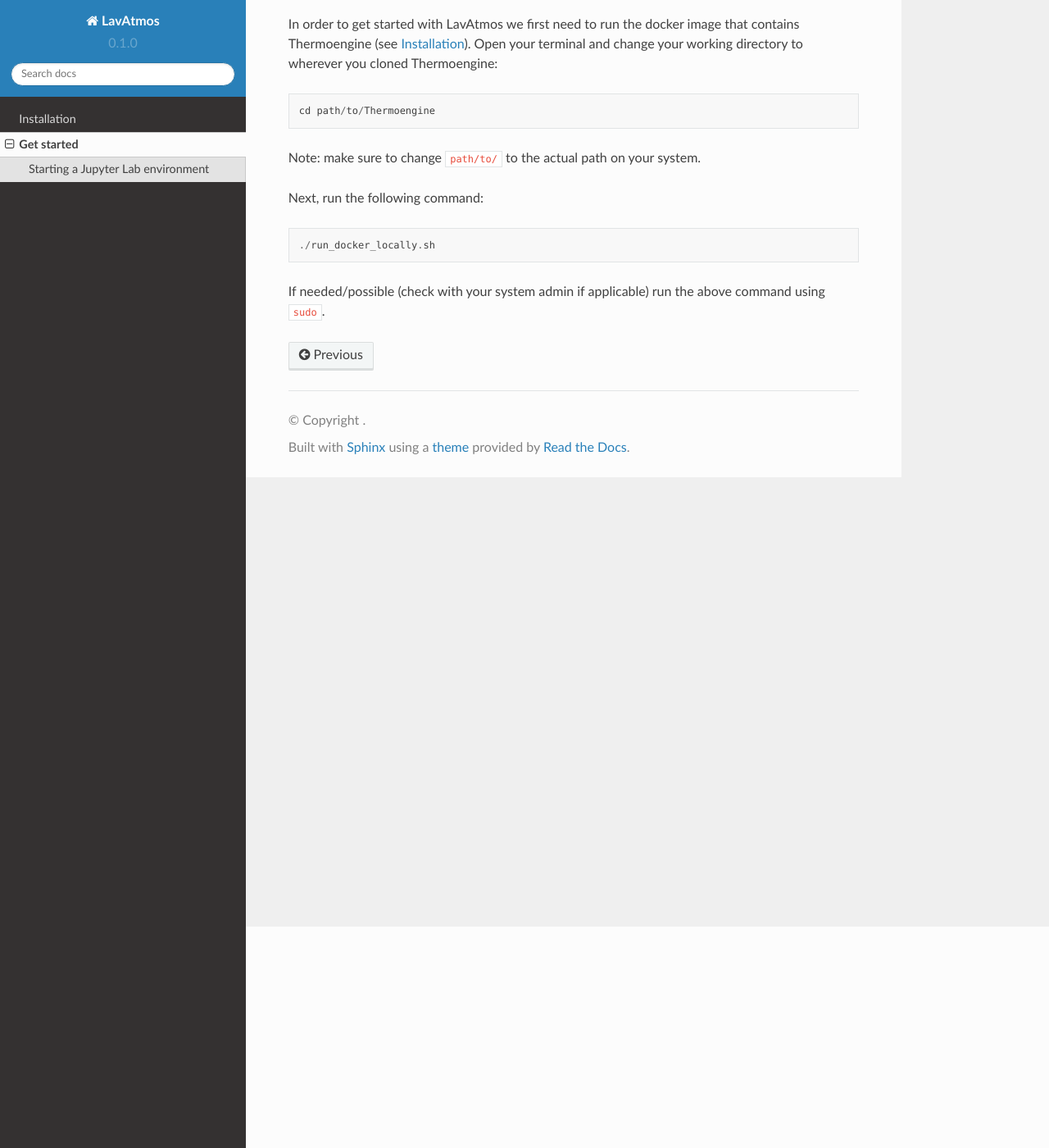
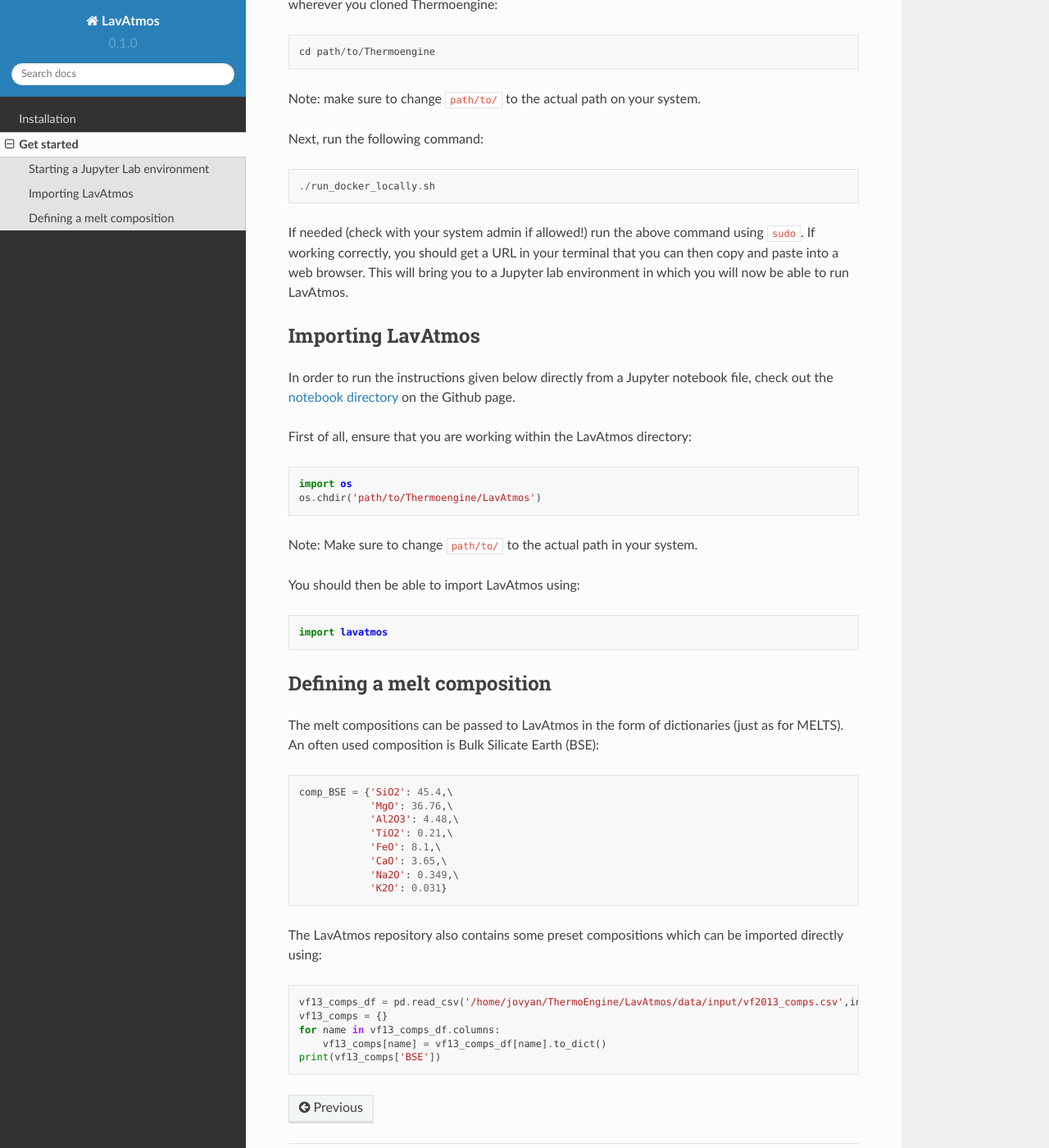
Before and after one commit to cvbuchem/LavAtmos, a Sphinx documentation site: the page built from docs/source/getstarted.rst, in a window 1280 px wide and 1400 px high, scrolled down 270 px. Shown: the whole window at 82% size. Built offline with Sphinx 7.4.7 and the Read the Docs theme 2.0.0, drawn with Linux system fonts in a browser that asks for light colours; some of the changed text lies outside the part shown.

Commit message:
Work on documentation

```diff
--- a/docs/source/getstarted.rst
+++ b/docs/source/getstarted.rst
@@ -23,5 +19,49 @@
 
    ./run_docker_locally.sh
 
-If needed/possible (check with your system admin if applicable) run the above
-command using ``sudo``.
+If needed (check with your system admin if allowed!) run the above
+command using ``sudo``. If working correctly, you should get a URL in your
+terminal that you can then copy and paste into a web browser. This will bring
+you to a Jupyter lab environment in which you will now be able to run LavAtmos.
+
+Importing LavAtmos
+------------------
+
+In order to run the instructions given below directly from a Jupyter
+notebook file, check out the `notebook directory <https://github.com/cvbuchem/LavAtmos/tree/master/notebooks>`_
+on the Github page.
+
+First of all, ensure that you are working within the LavAtmos directory::
+
+   import os
+   os.chdir('path/to/Thermoengine/LavAtmos')
+
+Note: Make sure to change ``path/to/`` to the actual path in your system.
+
+You should then be able to import LavAtmos using::
+
+   import lavatmos
+
+Defining a melt composition
+---------------------------
+
+The melt compositions can be passed to LavAtmos in the form of dictionaries (just as for MELTS).
+An often used composition is Bulk Silicate Earth (BSE)::
+
+   comp_BSE = {'SiO2': 45.4,\
+               'MgO': 36.76,\
+               'Al2O3': 4.48,\
+               'TiO2': 0.21,\
+               'FeO': 8.1,\
+               'CaO': 3.65,\
+               'Na2O': 0.349,\
+               'K2O': 0.031}
+
+The LavAtmos repository also contains some preset compositions which can
+be imported directly using::
+
+   vf13_comps_df = pd.read_csv('/home/jovyan/ThermoEngine/LavAtmos/data/input/vf2013_comps.csv',index_col=0)
+   vf13_comps = {}
+   for name in vf13_comps_df.columns:
+       vf13_comps[name] = vf13_comps_df[name].to_dict()
+   print(vf13_comps['BSE'])
--- a/docs/source/index.rst
+++ b/docs/source/index.rst
@@ -1,5 +1,5 @@
 Welcome to LavAtmos's documentation!
-===================================
+====================================
 
 **LavAtmos** is a code that performs gas-melt equilibrium calculations
 for a given temperature and melt composition. The thermodynamics of the
--- a/docs/source/installation.rst
+++ b/docs/source/installation.rst
@@ -18,3 +18,5 @@
 Once you have installed Thermoengine, clone the `LavAtmos repository <https://github.com/cvbuchem/LavAtmos>`_ into the Thermoengine directory using::
 
     git clone https://github.com/cvbuchem/LavAtmos
+
+If you do not have GitHub installed you can also download a zip file containing the code by going to the `Github page <https://github.com/cvbuchem/LavAtmos>`_, clicking on the green "Code" button and then clicking "Download ZIP".
```
Also changed, not shown: other parts of docs/source/getstarted.rst (+0 -4 lines), docs/source/usage.rst (deleted, +0 -15 lines).
